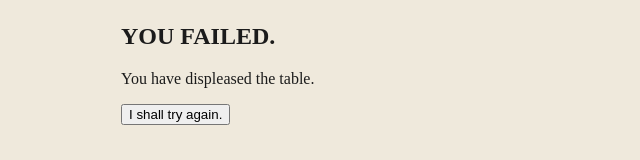
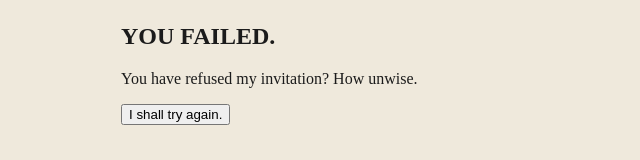
Before and after one commit to Anthony-Garoufalis-Auger/unbirthday-invite-jan-2026, a Next.js app: page /repent in a window 1280 px wide. Shown: the part 321-481 px from the top of the page, without its empty margins (139-779 px from the left). Built offline with nearby package versions, Linux system fonts and the light colour scheme.

Commit message:
Fix /repent prerender crash

```diff
--- a/app/repent/page.tsx
+++ b/app/repent/page.tsx
@@ -1,23 +1,57 @@
 "use client";
 
+import { useMemo } from "react";
 import { useRouter, useSearchParams } from "next/navigation";
 import { PageShell } from "@/components/PageShell";
-import { REPENT_REASON } from "@/lib/copy";
+
+const LINES: Record<string, string> = {
+  invitation: "You have refused my invitation? How unwise.",
+  details: "You refuse the particulars? Typical of you.",
+  dress: "You refuse to dress the part? The table frowns.",
+  "must-bring": "You refuse the necessities? You get the boot at the door.",
+  "should-bring": "You refuse to perform? How timid.",
+  "could-bring": "You refuse the optional offering? Suit yourself.",
+  mustnt: "You refuse restraint? Typical of you.",
+  "table-rules": "You refuse the rules? The table will notice.",
+  oath: "You refuse enthusiasm? A pity.",
+};
+
+function safeReturnTo(raw: string | null): string {
+  if (!raw) return "/";
+  // Only allow internal paths to avoid weird redirects.
+  if (raw.startsWith("/")) return raw;
+  try {
+    const decoded = decodeURIComponent(raw);
+    return decoded.startsWith("/") ? decoded : "/";
+  } catch {
+    return "/";
+  }
+}
 
 export default function RepentPage() {
   const router = useRouter();
-  const sp = useSearchParams();
-  const returnTo = sp.get("returnTo") || "/";
-  const reason = sp.get("reason") || "";
-  const body = (reason && REPENT_REASON[reason]) ? REPENT_REASON[reason] : "You have displeased the table.";
+  const params = useSearchParams();
+
+  const reason = params.get("reason") ?? "invitation";
+  const returnTo = safeReturnTo(params.get("returnTo"));
+
+  const line = useMemo(() => {
+    // Handle legacy/typos gracefully
+    if (LINES[reason]) return LINES[reason];
+    if (reason === "mustnt-bring") return LINES.mustnt;
+    return LINES.invitation;
+  }, [reason]);
 
   return (
     <PageShell>
       <section className="panel">
         <h1>YOU FAILED.</h1>
-        <p>{body}</p>
+        <p>{line}</p>
+
         <div className="row">
-          <button className="primary" onClick={() => router.push(returnTo)}>I shall try again.</button>
+          <button className="primary" onClick={() => router.push(returnTo)}>
+            I shall try again.
+          </button>
         </div>
       </section>
     </PageShell>
```
